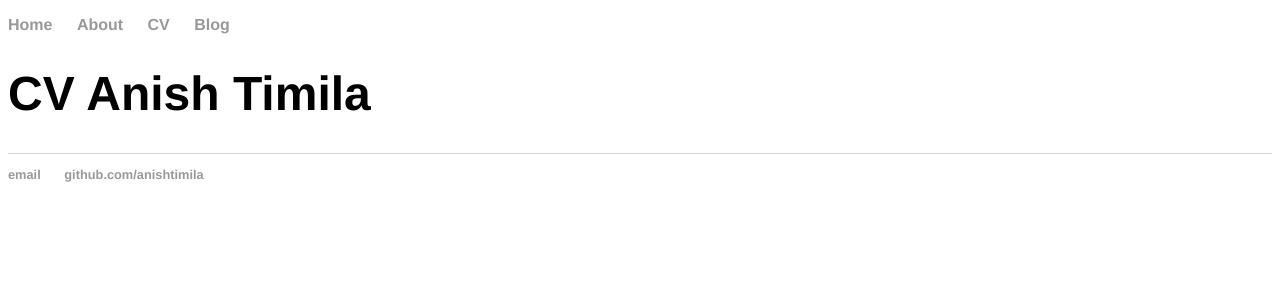
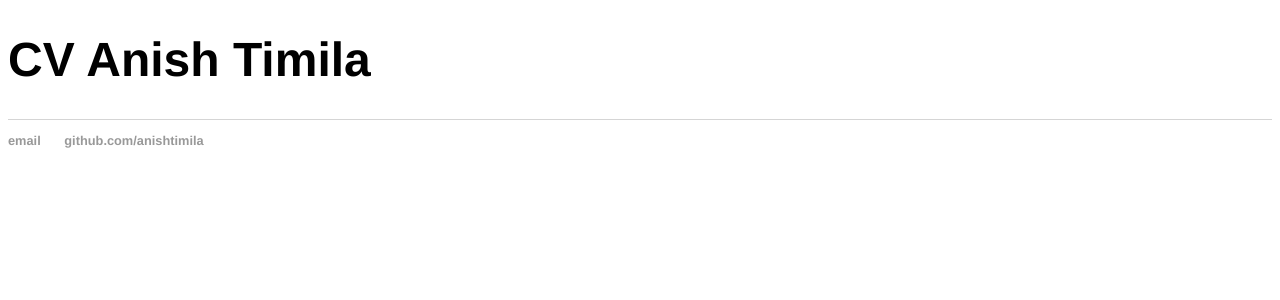
Before and after one commit to anishtimila/anishtimila.github.io, a Jekyll site: the page built from cv/index.html, in a window 1280 px wide. Shown: the top 300 px of the page. Built offline with Jekyll 4.4.1, drawn with Linux system fonts in a browser that asks for light colours.

Commit message:
Update default.html

```diff
--- a/_layouts/default.html
+++ b/_layouts/default.html
@@ -8,10 +8,10 @@
 	<body>
 		<nav>
     		<ul>
-        		<li><a href="/">Home</a></li>
+        		<!--<li><a href="/">Home</a></li>
 	        	<li><a href="/about">About</a></li>
         		<li><a href="/cv">CV</a></li>
-        		<li><a href="/blog">Blog</a></li>
+        		<li><a href="/blog">Blog</a></li> -->
     		</ul>
 		</nav>
 		<div class="container">
```
